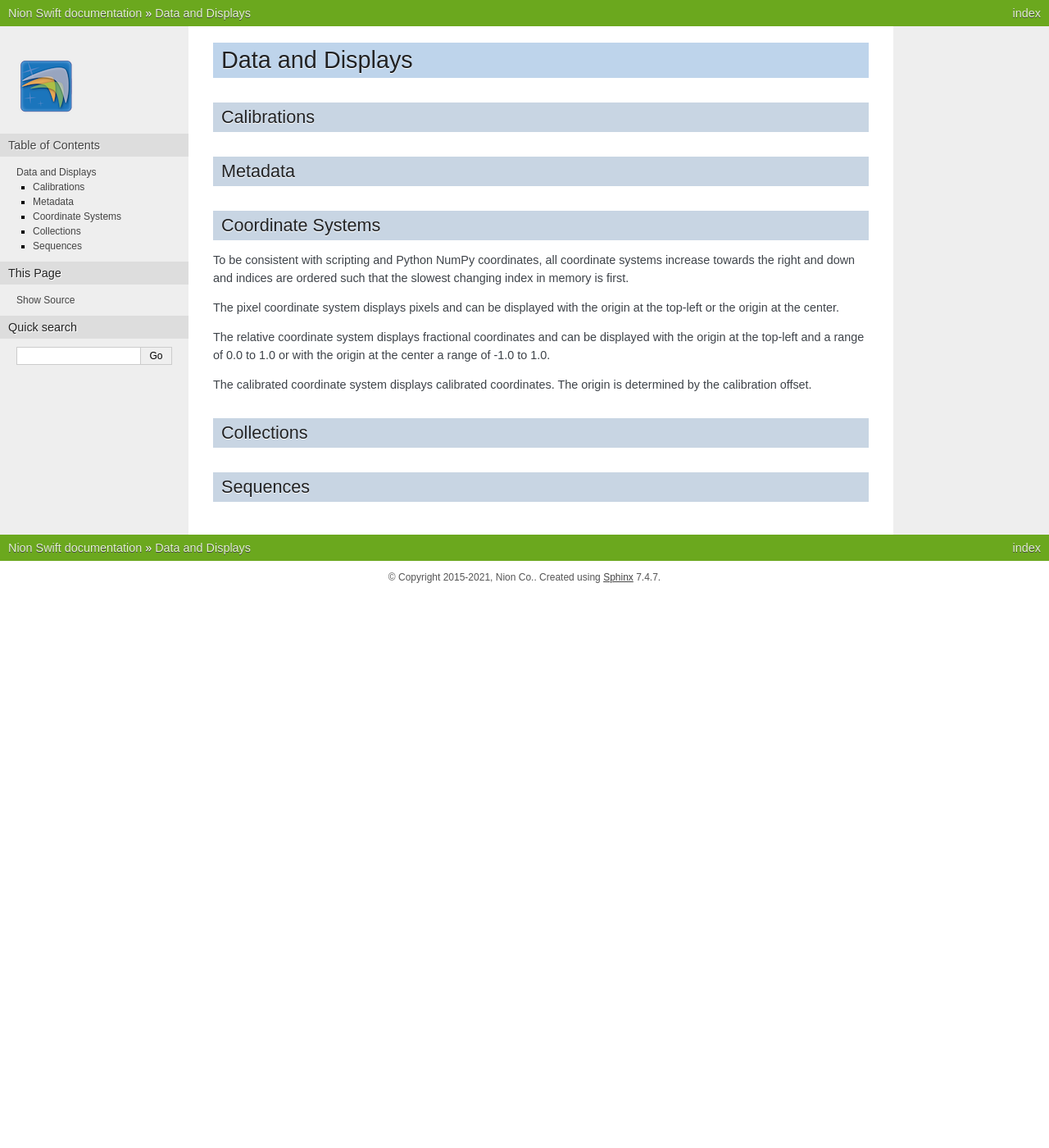
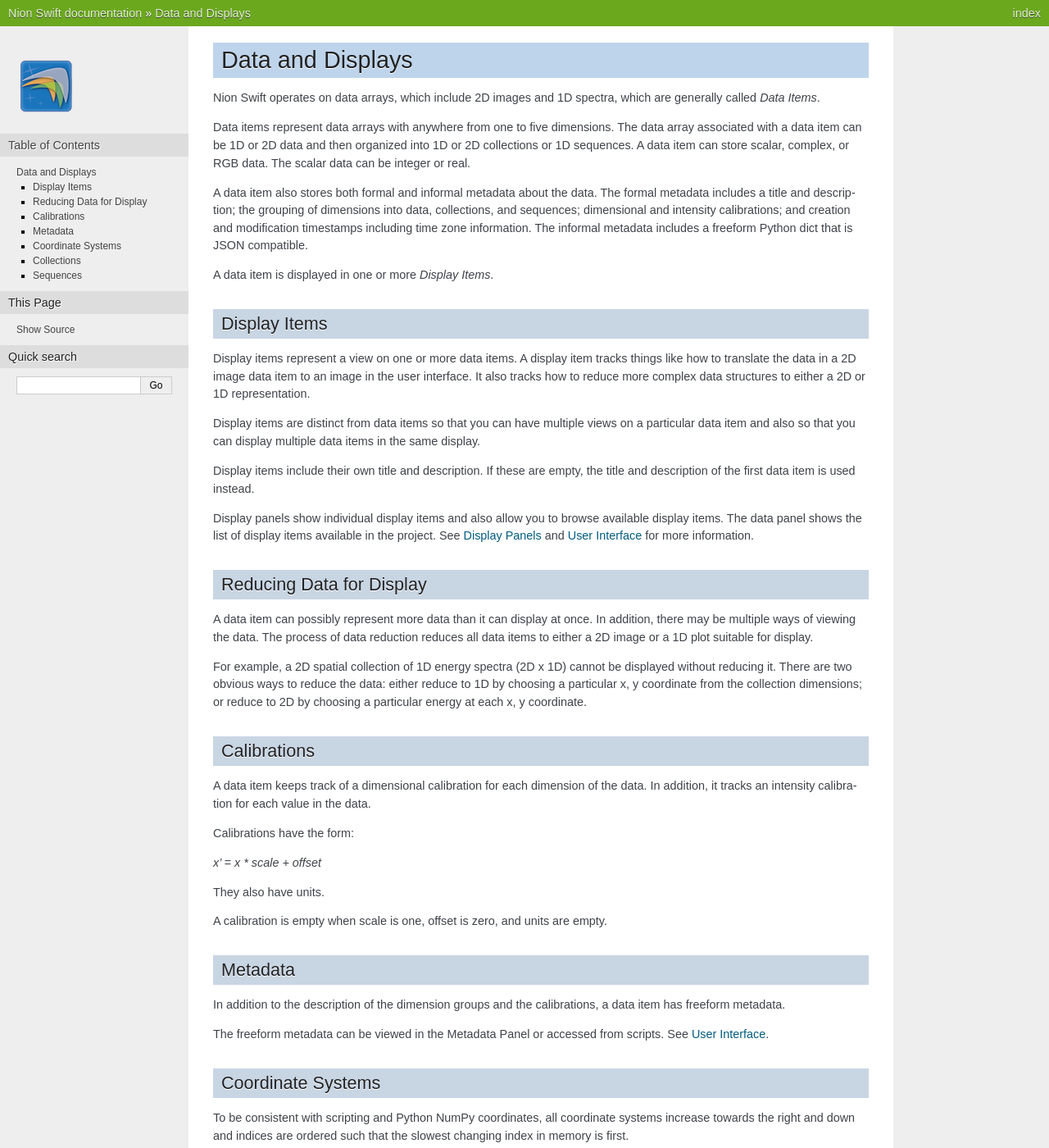
Before and after one commit to nion-software/nionswift, a Sphinx documentation site: the page built from docs/data.rst, in a window 1280 px wide and 1400 px high. Shown: the whole window at 82% size. Built offline with Sphinx 7.4.7, drawn with Linux system fonts in a browser that asks for light colours; some of the changed text lies outside the part shown.

Commit message:
Add background info about data and displays.

```diff
--- a/docs/data.rst
+++ b/docs/data.rst
@@ -1,15 +1,49 @@
-:orphan:
-
+.. include:: defs.rst
 .. _data-items:
 
 Data and Displays
 =================
+|AppName| operates on data arrays, which include 2D images and 1D spectra, which are generally called *Data Items*.
+
+Data items represent data arrays with anywhere from one to five dimensions. The data array associated with a data item can be 1D or 2D data and then organized into 1D or 2D collections or 1D sequences. A data item can store scalar, complex, or RGB data. The scalar data can be integer or real.
+
+A data item also stores both formal and informal metadata about the data. The formal metadata includes a title and description; the grouping of dimensions into data, collections, and sequences; dimensional and intensity calibrations; and creation and modification timestamps including time zone information. The informal metadata includes a freeform Python dict that is JSON compatible.
+
+A data item is displayed in one or more *Display Items*.
+
+Display Items
+-------------
+Display items represent a view on one or more data items. A display item tracks things like how to translate the data in a 2D image data item to an image in the user interface. It also tracks how to reduce more complex data structures to either a 2D or 1D representation.
+
+Display items are distinct from data items so that you can have multiple views on a particular data item and also so that you can display multiple data items in the same display.
+
+Display items include their own title and description. If these are empty, the title and description of the first data item is used instead.
+
+Display panels show individual display items and also allow you to browse available display items. The data panel shows the list of display items available in the project. See :ref:`display-panels` and :ref:`user-interface` for more information.
+
+Reducing Data for Display
+-------------------------
+A data item can possibly represent more data than it can display at once. In addition, there may be multiple ways of viewing the data. The process of data reduction reduces all data items to either a 2D image or a 1D plot suitable for display.
+
+For example, a 2D spatial collection of 1D energy spectra (2D x 1D) cannot be displayed without reducing it. There are two obvious ways to reduce the data: either reduce to 1D by choosing a particular x, y coordinate from the collection dimensions; or reduce to 2D by choosing a particular energy at each x, y coordinate.
 
 Calibrations
 ------------
+A data item keeps track of a dimensional calibration for each dimension of the data. In addition, it tracks an intensity calibration for each value in the data.
+
+Calibrations have the form:
+
+`x' = x * scale + offset`
+
+They also have units.
+
+A calibration is empty when scale is one, offset is zero, and units are empty.
 
 Metadata
 --------
+In addition to the description of the dimension groups and the calibrations, a data item has freeform metadata.
+
+The freeform metadata can be viewed in the Metadata Panel or accessed from scripts. See :ref:`user-interface`.
 
 Coordinate Systems
 ------------------
@@ -23,6 +57,12 @@ The calibrated coordinate system displays calibrated coordinates. The origin is
 
 Collections
 -----------
+Images and plots (2D and 1D) data can be arranged into collections with one or two dimensions. These are often expressed as 1D x 1D (spectra along a line), 2D x 1D (a spectrum image), 1D x 2D (images along a line), or 2D x 2D (4D STEM).
 
 Sequences
 ---------
+In addition to collections, 1D or 2D data or 1D or 2D collections of 1D or 2D data can be arranged into sequences. A sequence is roughly equivalent to a 1D collection.
+
+As an example, a sequence of 2D images would be a movie.
+
+But more complex arrangements are possible. It is possible to have a sequence of 2D collections of 2D images, resulting in 5D data: e.g., a recording of 4D STEM images.
--- /dev/null
+++ b/docs/defs.rst
@@ -0,0 +1 @@
+.. |AppName| replace:: Nion Swift
```
Also changed, not shown: docs/introduction.rst (+5 -6 lines).
